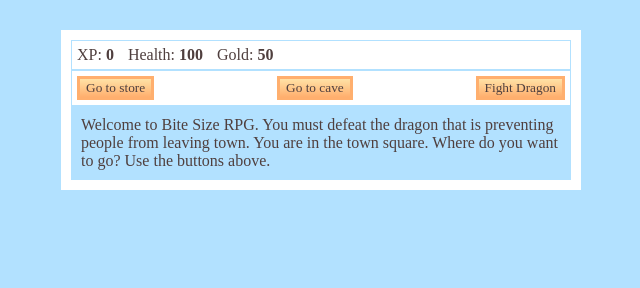
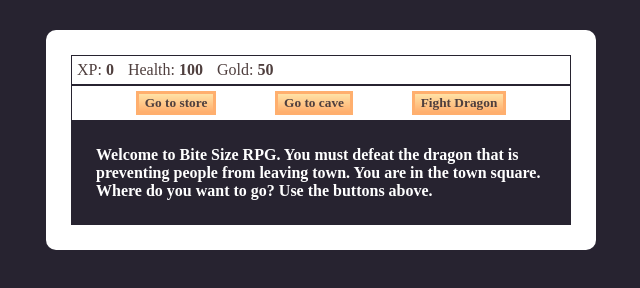
Before and after one commit to alexandria-lukachi-le/bite-size-rpg, a plain HTML site: page index.html in a window 1280 px wide. Shown: the whole page, without its empty margins (319-959 px from the left). Drawn offline with Linux system fonts and the light colour scheme; a web font is replaced by a local one.

Commit message:
Update colors

```diff
--- a/styles.css
+++ b/styles.css
@@ -1,12 +1,13 @@
 body {
-    background-color: #b2e1ff;
+    background-color: #272330;
 }
 
 #text {
-    background-color: #b2e1ff;
-    color: #4f3f3e;
-    padding: 10px;
+    background-color: #272330;
+    color: #ffffff;
+    padding: 25px;
     font-family: 'Almendra SC', serif;
+    font-weight: bold;
 }
 
 #game {
@@ -15,19 +16,20 @@ body {
     background-color: #ffffff;
     color: #ffffff;
     margin: 30px auto 0px;
-    padding: 10px;
+    padding: 25px;
+    border-radius: 10px;
 }
 
 #controls,
 #stats {
-    border: 1px solid #b2e1ff;
+    border: 1px solid #272330;
     padding: 5px;
     color: #4f3f3e;
 }
 
 #monsterStats {
     display: none;
-    border: 1px solid #b2e1ff;
+    border: 1px solid #ffffff;
     padding: 5px;
     color: #ffffff;
     background-color: #93161a;
@@ -46,10 +48,11 @@ button {
     display:flex;
     align-items: center;
     font-family: 'Almendra SC', serif;
+    font-weight: bold;
 }
 
 #controls {
     display:flex;
     justify-content: center;
-    justify-content: space-between;
+    justify-content: space-evenly;
 }
```
